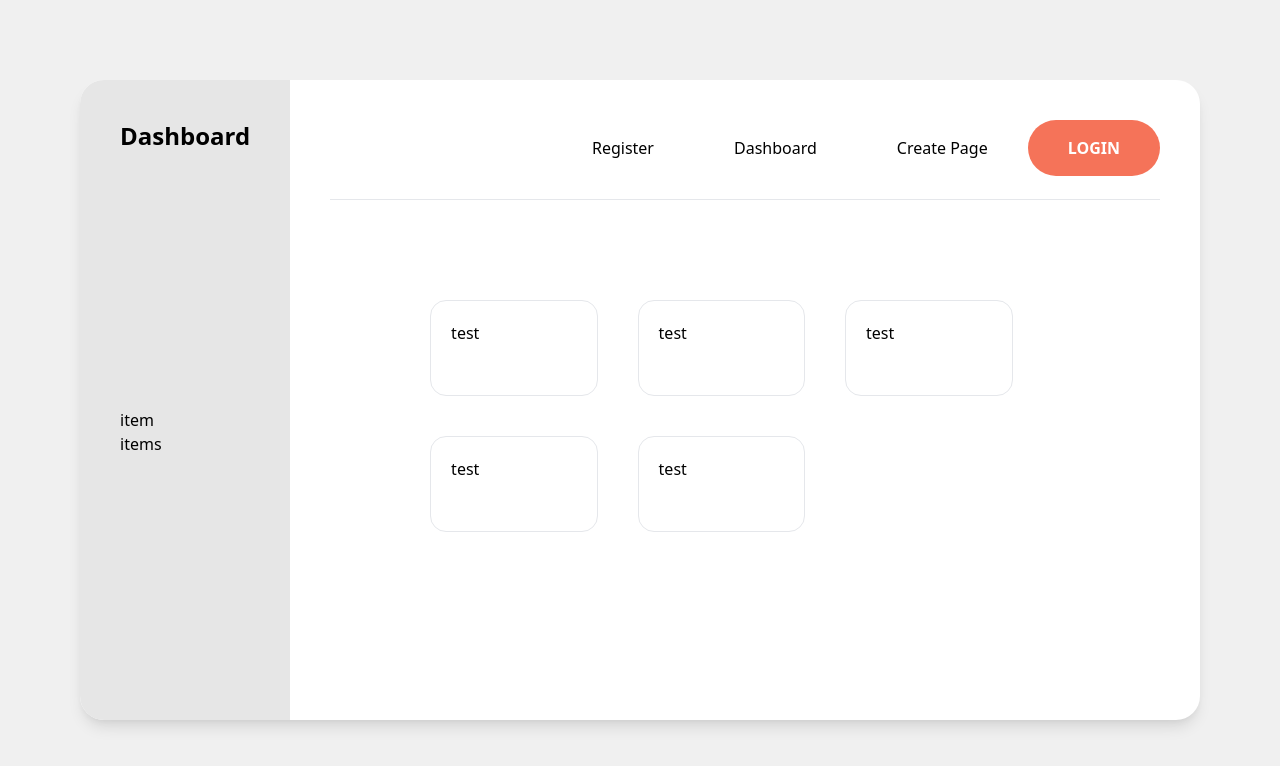
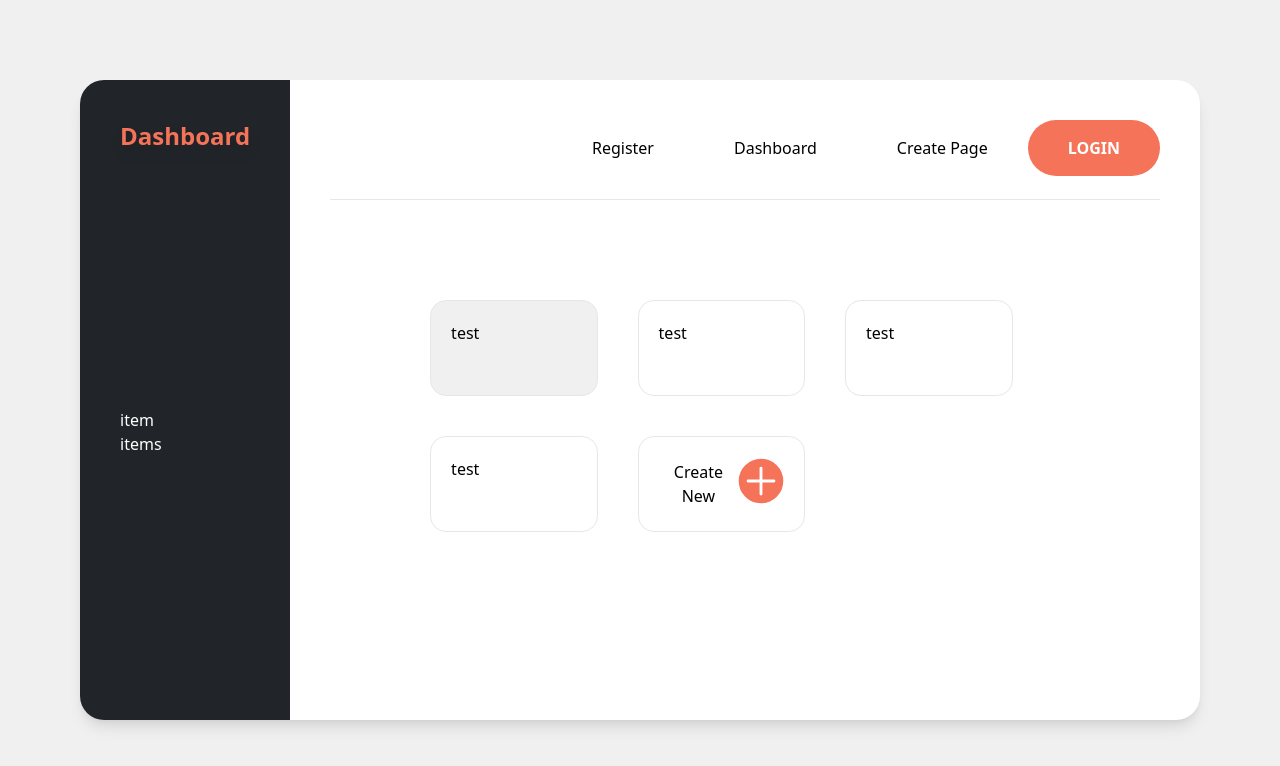
Before and after one commit to NoahEmmenegger/command-list.com, a Next.js app: page /dashboard in a window 1280 px wide. Shown: the top 766 px of the page. Built offline with nearby package versions, Linux system fonts and the light colour scheme; no server answers.

Commit message:
add icon

```diff
--- a/component/dashboard/Menu.js
+++ b/component/dashboard/Menu.js
@@ -1,7 +1,7 @@
 export default function Menu() {
     return (
-        <div className="h-full p-10 bg-normalgray rounded-tl-3xl rounded-bl-3xl">
-            <h1 className="font-bold">Dashboard</h1>
+        <div className="h-full bg-darkgray p-10 rounded-tl-3xl rounded-bl-3xl text-white">
+            <h1 className="font-bold text-primary filter drop-shadow-lg">Dashboard</h1>
             <div className="h-full flex">
                 <ul className="my-auto">
                     <li>item</li>
--- a/pages/dashboard.js
+++ b/pages/dashboard.js
@@ -2,6 +2,7 @@ import { useAuth } from '../utils/auth';
 import { useState, useEffect } from "react"
 import Link from "next/link";
 import Menu from '../component/dashboard/Menu';
+import Image from 'next/image'
 
 export default function Dashboard() {
     const auth = useAuth();
@@ -32,7 +33,7 @@ export default function Dashboard() {
                         </ul>
                     </div>
                     <div className="p-20 flex flex-wrap">
-                        <div className="w-1/4 border m-5 h-24 rounded-2xl p-5">
+                        <div className="w-1/4 border m-5 h-24 rounded-2xl p-5 bg-lightgray">
                             test
                         </div>
                         <div className="w-1/4 border m-5 h-24 rounded-2xl p-5">
@@ -44,8 +45,11 @@ export default function Dashboard() {
                         <div className="w-1/4 border m-5 h-24 rounded-2xl p-5">
                             test
                         </div>
-                        <div className="w-1/4 border m-5 h-24 rounded-2xl p-5">
-                            test
+                        <div className="w-1/4 border m-5 h-24 rounded-2xl p-5 relative text-center flex align-middle">
+                            <p className="m-auto">Create New</p>
+                            <div className="m-auto">
+                                <Image alt='' src="/icons/plus.svg" height={50} width={50} />
+                            </div>
                         </div>
                     </div>
                 </div>
--- a/tailwind.config.js
+++ b/tailwind.config.js
@@ -11,7 +11,10 @@ module.exports = {
         darkgray: "#212529",
         lightgray: "#f0f0f0",
         normalgray: "#e6e6e6"
-      }
+      },
+      dropShadow: {
+        'white': '0 35px 35px rgba(255 255 255, 1)',
+      },
     },
   },
   variants: {
```
Also changed, not shown: public/icons/plus.svg (added).
